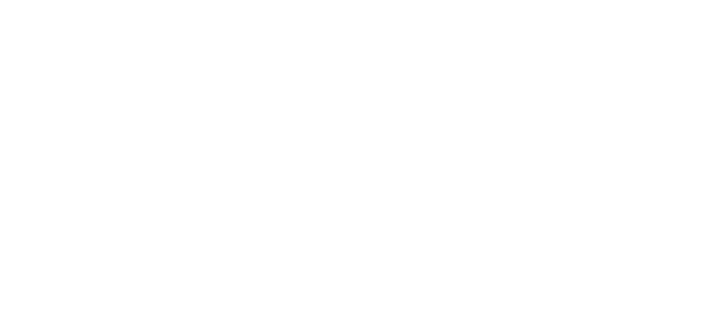
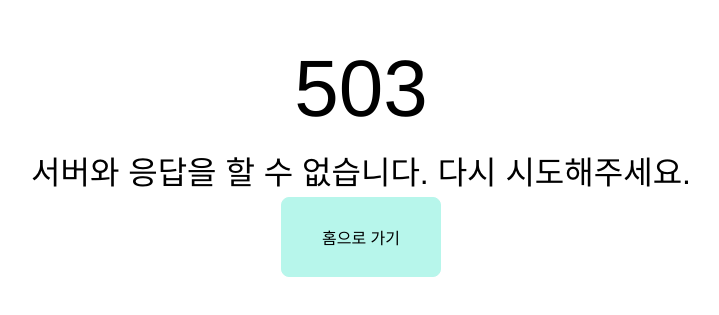
Before and after one commit to jihohub/Quiz-App, a React (Create React App) app: page /error in a window 1280 px wide. Before the commit this address had no page. Shown: the part 419-734 px from the top of the page, without its empty margins (279-998 px from the left). Built offline with nearby package versions, Linux system fonts and the light colour scheme.

Commit message:
feat: 에러 페이지 추가

```diff
--- a/src/App.tsx
+++ b/src/App.tsx
@@ -3,6 +3,7 @@
 import Home from "./pages/Home";
 import Quiz from "./pages/Quiz";
 import Result from "./pages/Result";
+import Error from "./pages/Error";
 import GlobalStyle from "./styles/GlobalStyle";
 
 const App = (): JSX.Element => {
@@ -13,6 +14,8 @@
         <Route path="/" element={<Home />} />
         <Route path="quiz" element={<Quiz />} />
         <Route path="result" element={<Result />} />
+        <Route path="error" element={<Error />} />
+        <Route path="*" element={<Error />} />
       </Routes>
     </>
   );
--- /dev/null
+++ b/src/pages/Error/index.styles.tsx
@@ -0,0 +1,23 @@
+import styled from "styled-components";
+
+const Wrapper = styled.div`
+  width: 100%;
+  height: 100%;
+  margin: 0 auto;
+  padding: 0 10%;
+  padding-top: 35%;
+  display: flex;
+  flex-direction: column;
+  align-items: center;
+  justify-content: center;
+`;
+
+const ErrorCode = styled.p`
+  font-size: 5rem;
+`;
+
+const ErrorMessage = styled.p`
+  font-size: 2rem;
+`;
+
+export default { Wrapper, ErrorCode, ErrorMessage };
--- /dev/null
+++ b/src/pages/Error/index.tsx
@@ -0,0 +1,28 @@
+import React from "react";
+import { useNavigate, useLocation } from "react-router-dom";
+import Styled from "./index.styles";
+import Button from "../../components/Button";
+
+const Error = (): JSX.Element => {
+  const { pathname } = useLocation();
+  console.log(pathname);
+  const navigate = useNavigate();
+  const onButton = (event: React.MouseEvent<HTMLButtonElement>): void => {
+    event.preventDefault();
+    navigate("/");
+  };
+
+  return (
+    <Styled.Wrapper>
+      <Styled.ErrorCode>{pathname === "/error" ? 503 : 404}</Styled.ErrorCode>
+      <Styled.ErrorMessage>
+        {pathname === "/error"
+          ? `서버와 응답을 할 수 없습니다. 다시 시도해주세요.`
+          : `페이지를 찾을 수 없습니다. URL을 확인해주세요.`}
+      </Styled.ErrorMessage>
+      <Button onClick={onButton} text="홈으로 가기" isDisabled={false} />
+    </Styled.Wrapper>
+  );
+};
+
+export default Error;
--- a/src/pages/Home/index.styles.tsx
+++ b/src/pages/Home/index.styles.tsx
@@ -1,8 +1,14 @@
 import styled from "styled-components";
+import mainlogo from "../../assets/mainlogo.png";
 
 const Wrapper = styled.div`
-  width: 100%,
+  width: 100%;
+  height: 100%;
   margin: 0 auto;
+  padding-top: 80vh;
+  background-image: url(${mainlogo});
+  background-position: center;
+  background-repeat: no-repeat;
 `;
 
 export default { Wrapper };
--- a/src/pages/Quiz/index.tsx
+++ b/src/pages/Quiz/index.tsx
@@ -1,4 +1,5 @@
 import React, { useEffect } from "react";
+import { useNavigate } from "react-router-dom";
 import Styled from "./index.styles";
 import { useDispatch } from "react-redux";
 import type { AppDispatch } from "../../store";
@@ -10,12 +11,17 @@
 import ProgressText from "../../components/ProgressText";
 
 const Quiz = (): JSX.Element => {
+  const navigate = useNavigate();
   const [quiz, loading, error, step] = useGetQuiz();
   const dispatch = useDispatch<AppDispatch>();
 
   useEffect(() => {
     dispatch(setStart());
   }, []);
+
+  if (error === "rejected") {
+    navigate("/error");
+  }
 
   return (
     <Styled.Wrapper>
--- a/src/slices/quizSlice.ts
+++ b/src/slices/quizSlice.ts
@@ -1,7 +1,6 @@
 import axios from "axios";
 import { createAsyncThunk, createSlice, PayloadAction } from "@reduxjs/toolkit";
 import processQuiz from "../utils/processQuiz";
-import { Action } from "history";
 
 export interface QuizState {
   quiz: Array<{
@@ -26,14 +25,13 @@
 };
 
 export const getQuiz = createAsyncThunk("GET_QUIZ", async () => {
-  try {
-    const response = await axios.get(
-      "https://opentdb.com/api.php?amount=10&category=21&difficulty=easy&type=multiple"
-    );
-    return response.data;
-  } catch (error) {
-    return error;
-  }
+  // const response = await axios.get(
+  //   "https://opentdb.com/api.php?amount=10&category=21&difficulty=easy&type=multiple"
+  // );
+  const response = await axios.get(
+    "https://opentdhethteltiple"
+  );
+  return response.data;
 });
 
 export const quizSlice = createSlice({
```
Also changed, not shown: src/assets/mainlogo.png (added).
